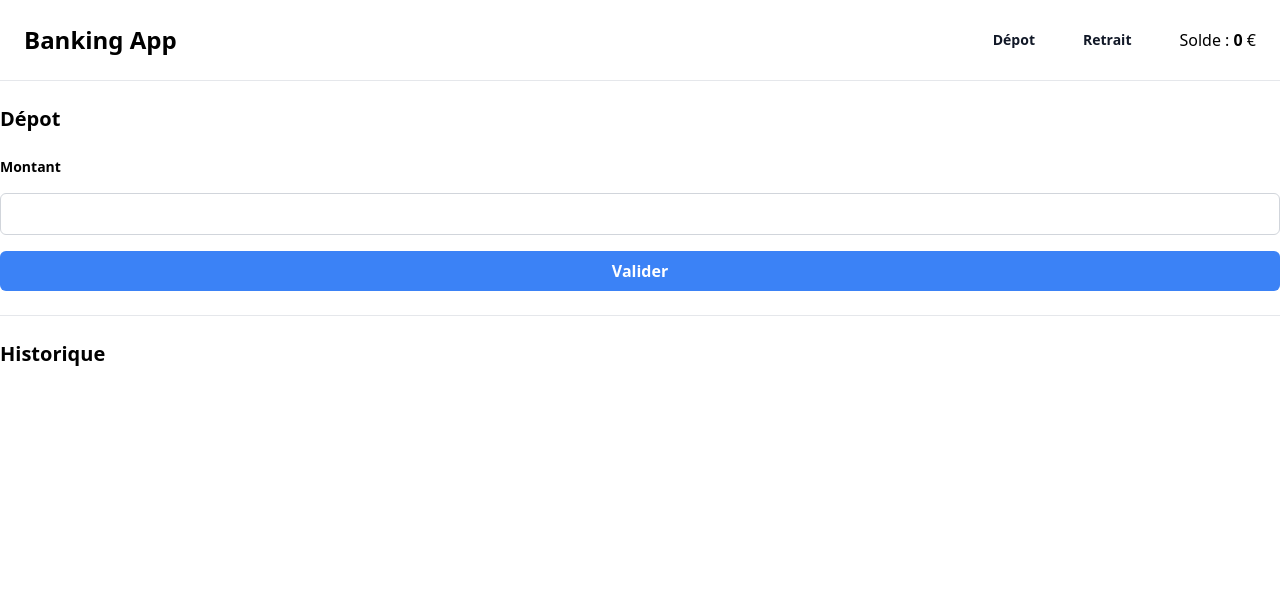
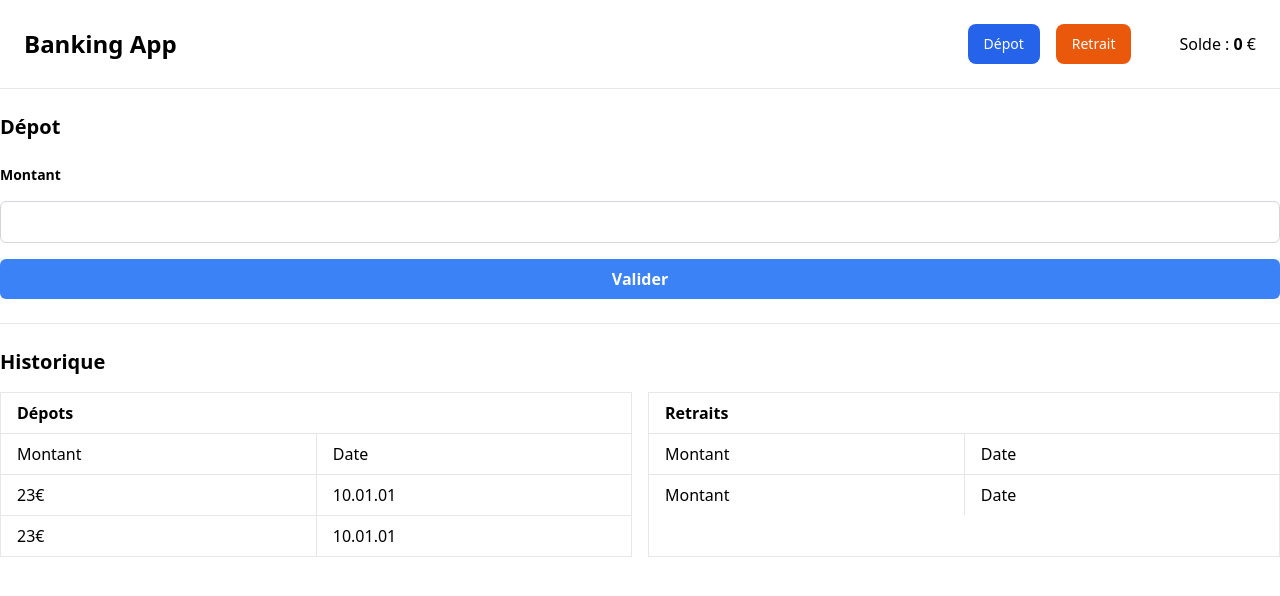
Before and after one commit to neitsabb/lpw-interro, a plain HTML site: page index.html in a window 1280 px wide. Drawn offline with nearby package versions, Linux system fonts and the light colour scheme.

Commit message:
refactor: create table for history

```diff
--- a/index.html
+++ b/index.html
@@ -17,15 +17,15 @@
             <h1 class="font-bold text-2xl">Banking App</h1>
           </a>
         </div>
-        <div class="flex lg:gap-x-12">
+        <div class="flex gap-x-4">
           <a
             data-nav="deposit"
-            class="text-sm font-semibold leading-6 text-gray-900"
+            class="text-sm leading-6 bg-blue-600 hover:bg-blue-700 transition px-4 py-2 rounded-lg text-white cursor-pointer"
             >Dépot</a
           >
           <a
             data-nav="withdrawal"
-            class="text-sm font-semibold leading-6 text-gray-900"
+            class="text-sm leading-6 bg-orange-600 hover:bg-orange-700 transition px-4 py-2 rounded-lg text-white cursor-pointer"
             >Retrait</a
           >
         </div>
@@ -79,7 +79,42 @@
 
       <section id="history" class="mt-6 border-t border-gray-200 py-6">
         <h2 class="font-bold text-xl">Historique</h2>
-        <ul id="history-list" class="mt-4"></ul>
+        <div class="grid grid-cols-2 gap-4 mt-4">
+          <div class="border">
+            <h3 class="font-semibold py-2 px-4">Dépots</h3>
+            <div class="flex flex-col justify-between divide-y border-t">
+              <div class="flex divide-x w-full [&>*]:w-full">
+                <div class="py-2 px-4 block">Montant</div>
+                <div class="py-2 px-4 block">Date</div>
+              </div>
+              <div data-history="deposit" class="divide-y">
+                <div class="flex divide-x w-full [&>*]:w-full">
+                  <div class="py-2 px-4 block">23€</div>
+                  <div class="py-2 px-4 block">10.01.01</div>
+                </div>
+                <div class="flex divide-x w-full [&>*]:w-full">
+                  <div class="py-2 px-4 block">23€</div>
+                  <div class="py-2 px-4 block">10.01.01</div>
+                </div>
+              </div>
+            </div>
+          </div>
+          <div class="border">
+            <h3 class="font-semibold py-2 px-4">Retraits</h3>
+            <div class="flex flex-col justify-between divide-y border-t">
+              <div class="flex divide-x w-full [&>*]:w-full">
+                <div class="py-2 px-4 block">Montant</div>
+                <div class="py-2 px-4 block">Date</div>
+              </div>
+              <div data-history="withdrawal" class="divide-y">
+                <div class="flex divide-x w-full [&>*]:w-full">
+                  <span class="py-2 px-4 block">Montant</span>
+                  <span class="py-2 px-4 block">Date</span>
+                </div>
+              </div>
+            </div>
+          </div>
+        </div>
       </section>
     </main>
     <script type="module" src="script.js"></script>
```
